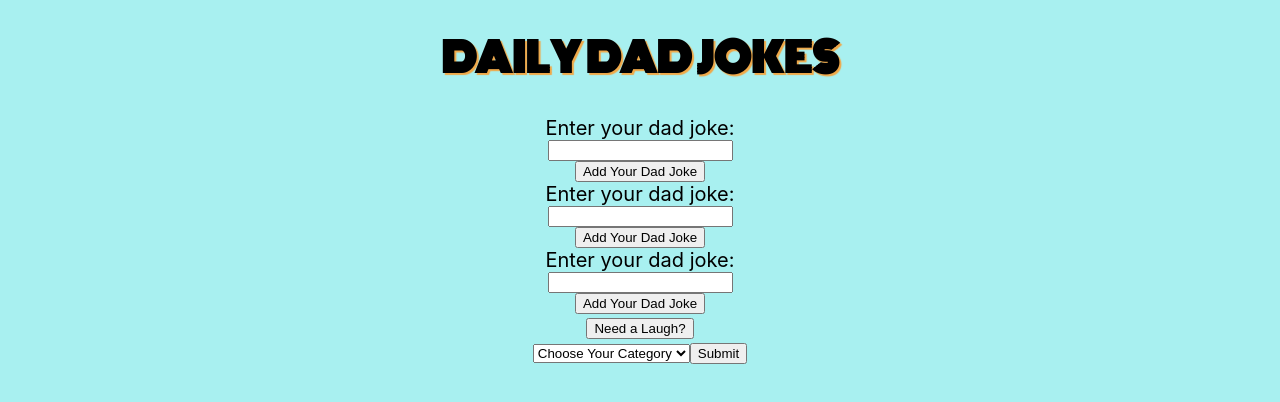
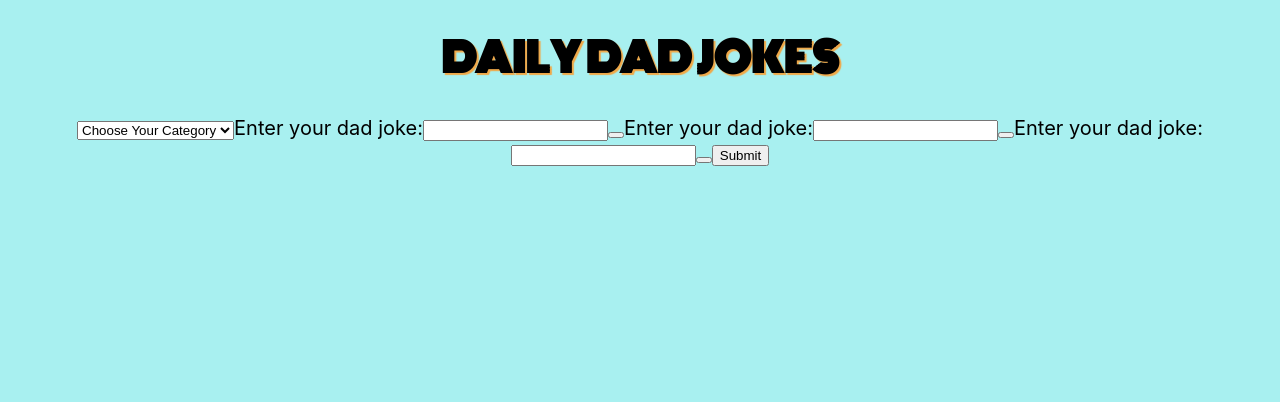
Before and after one commit to kimmark4/dailyDadJokes, a React (Create React App) app: page / in a window 1280 px wide. Shown: the top 402 px of the page. Built offline with nearby package versions, Linux system fonts and the light colour scheme; no server answers; a web font is replaced by a local one.

Commit message:
Removed NEED A LAUGH BUTTON, added buttom/joke input code. Add logic to add inputs to joke array.

```diff
--- a/src/App.js
+++ b/src/App.js
@@ -3,7 +3,7 @@ import Header from './components/Header.js';
 
 // import Results from './components/Results.js'
 import UserInputs from './components/UserInputs.js';
-import ButtonClick from './components/ButtonClick';
+
 
 
 
@@ -11,7 +11,6 @@ function App() {
   return (
     <div className="dadJokeApp">
       <Header />
-      <ButtonClick />
       <UserInputs />
         {/* <Results /> */}
     </div>
--- a/src/components/ButtonClick.js
+++ /dev/null
@@ -1,39 +0,0 @@
-//ButtonClick.js
-
-// const [jokeButton]
-const customJokes =() =>{
-
-}
-
-// const customSubmit = ()=> {
-// //     if
-// // }
-const ButtonClick = () => {
-
-
-return (
-    <div className="buttonTextContainer">
-        <form className="buttonWrapper">
-
-        <label htmlFor="customJoke1">
-            Enter your dad joke:
-        </label>
-        <input type ="text" id="customJoke1" name="customJoke1"/>
-        <button type="submit" id="jokeButton1" name="jokeButton1">Add Your Dad Joke</button>
-        <label htmlFor="customJoke2">
-            Enter your dad joke:
-        </label>
-        <input type ="text" id="customJoke2" name="customJoke2"/>
-        <button  type="submit" id="jokeButton2" name="jokeButton2">Add Your Dad Joke</button>
-        <label htmlFor="customJoke3">
-            Enter your dad joke:
-        </label>
-        <input type ="text" id="customJoke3" name="customJoke3"/>
-        <button  type="submit" id="jokeButton3" name="jokeButton3">Add Your Dad Joke</button>
-        </form>
-    </div>
-)
-
-}
-
-export default ButtonClick;
--- a/src/components/UserInputs.js
+++ b/src/components/UserInputs.js
@@ -86,7 +86,6 @@ const UserInputs = () => {
     return (
         <>
             <div>
-                <button>Need a Laugh?</button>
                 <form
                     onSubmit={handleSubmit}
                 >
@@ -101,6 +100,21 @@ const UserInputs = () => {
                         <option value="cats">Cats</option>
                         <option value="bunnies">Bunnies</option>
                     </select>
+                    <label htmlFor="customJoke1">
+                            Enter your dad joke:
+                    </label>
+                    <input type ="text" id="customJoke1" name="customJoke1"/>
+                    <button type="submit" id="jokeButton1" name="jokeButton1"></button>
+                    <label htmlFor="customJoke2">
+                    Enter your dad joke:
+                    </label>
+                    <input type ="text" id="customJoke2" name="customJoke2"/>
+                    <button  type="submit" id="jokeButton2" name="jokeButton2"></button>
+                    <label htmlFor="customJoke3">
+                        Enter your dad joke:
+                    </label>
+                    <input type ="text" id="customJoke3" name="customJoke3"/>
+                    <button  type="submit" id="jokeButton3" name="jokeButton3"></button>
                     <button type="submit">Submit</button>
                 </form>
             </div>
```
